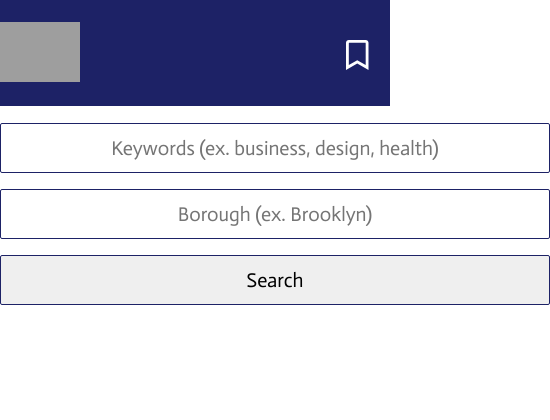
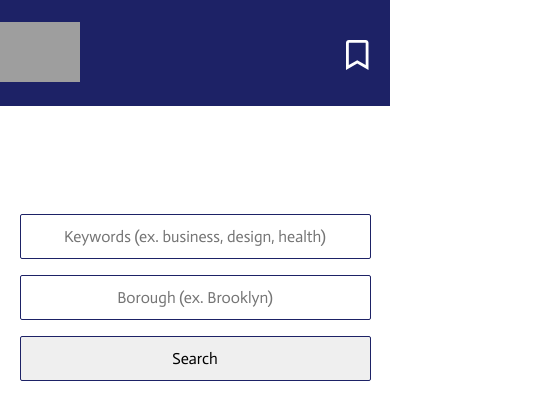
Before and after one commit to helencho/trainme, a React (Create React App) app in the folder frontend/: page / in a window 390 px wide. Shown: the top 420 px of the page, 550 px wide, since content can reach past the window. Built offline with nearby package versions, Linux system fonts and the light colour scheme; grey boxes are pictures that could not be loaded.

Commit message:
implement responsive home text input size

```diff
--- a/frontend/src/stylesheets/home.css
+++ b/frontend/src/stylesheets/home.css
@@ -13,14 +13,23 @@ h1 {
     font-size: 75px;
 }
 
+.home-search-container {
+    display: flex;
+    justify-content: center;
+    align-items: center;
+    margin-top: 100px;
+}
+
 .home-search-container form {
     display: flex;
     flex-direction: column;
     float: center;
     width: 550px;
-    height: 450px;
+    /* height: 450px; */
     margin: auto;
     position: relative;
+    /* background-color: red; */
+    transition: 0.3s all;
 }
 
 .home-search-container input[type="text"],
@@ -34,7 +43,7 @@ h1 {
     font-size: 20px;
     border: 1px solid #1D2266;
     border-radius: 2px;
-    transition: 0.2s all;
+    transition: 0.3s all;
 }
 
 /* .home-search-container input[type="submit"] {
@@ -74,3 +83,21 @@ h1 {
     background-color: #1D2266;
     color: white;
 }
+
+@media screen and (max-width: 620px) {
+    .home-search-container form {
+        width: 80%;
+    }
+}
+
+@media screen and (max-width: 480px) {
+    .home-search-container form {
+        width: 90%;
+    }
+
+    .home-search-container input[type="text"],
+    .home-search-container input[type="submit"],
+    .home-search-container input[type="text"]::placeholder {
+        font-size: 16px;
+    }
+}
```
